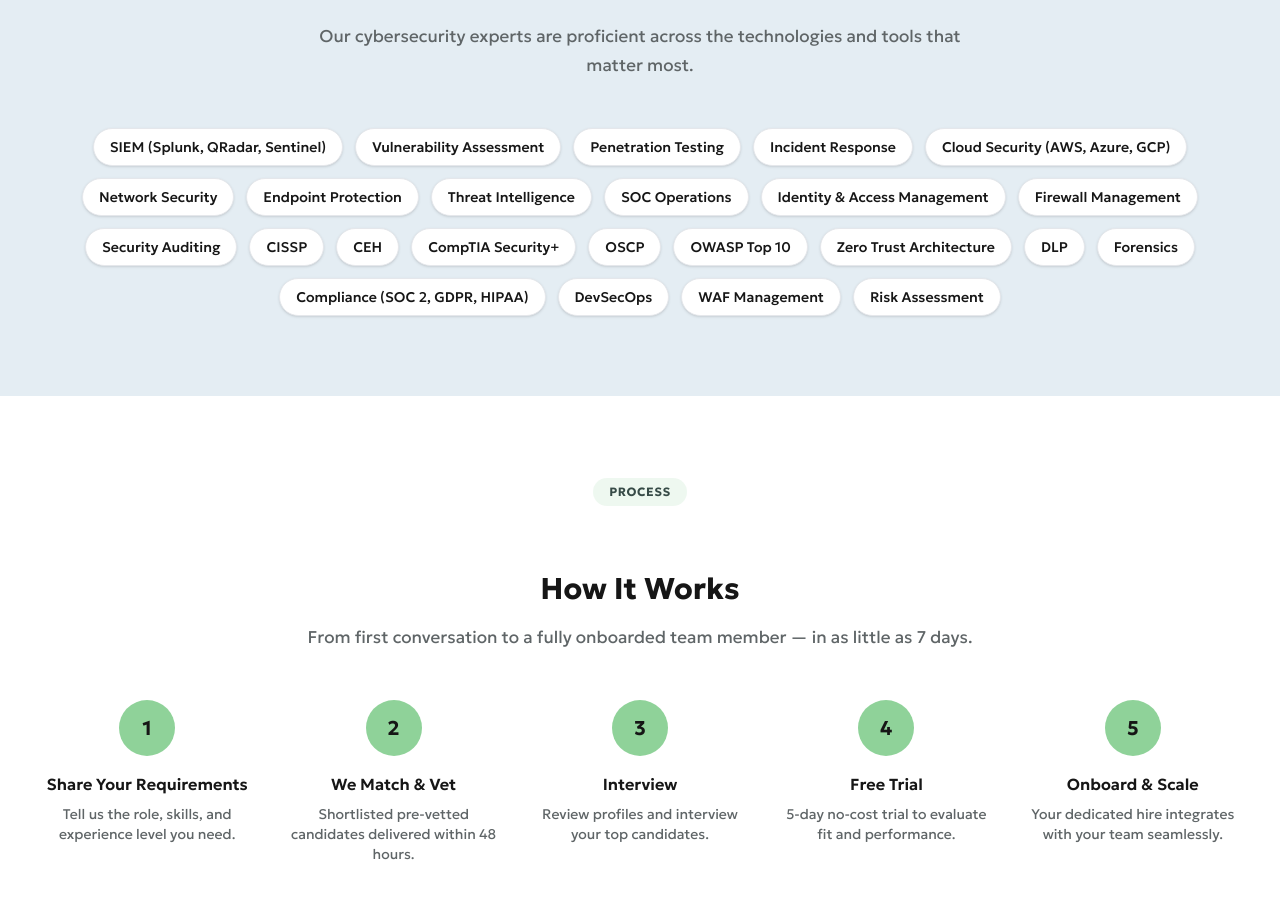
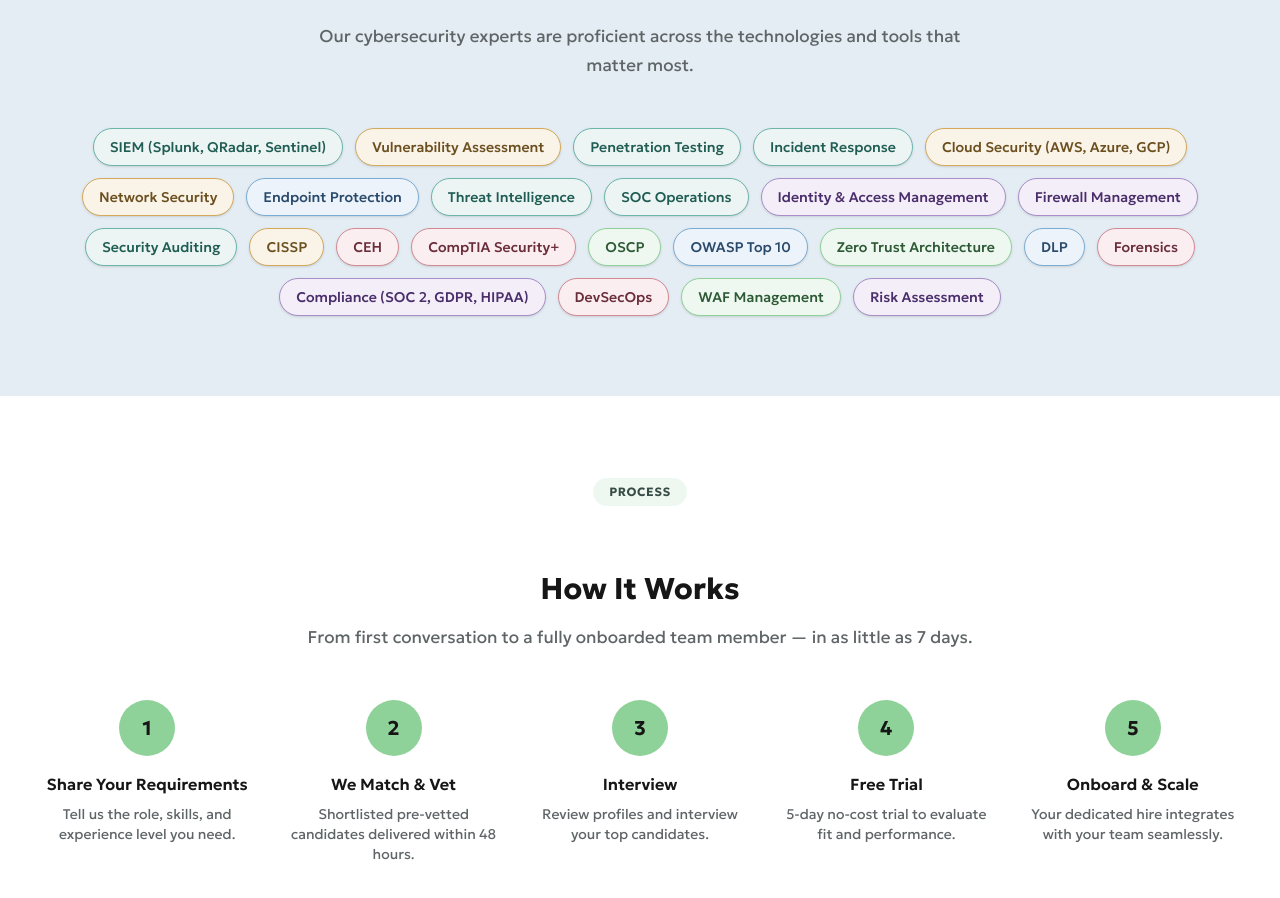
Before and after one commit to Zedtreeo/zedtreeo-website, a Next.js app: page /services/cyber-security-expert in a window 1280 px wide. Shown: the part 2085-2983 px from the top of the page. Built offline with nearby package versions, Linux system fonts and the light colour scheme.

Commit message:
feat: color-coded skill pills + fix service page padding

```diff
--- a/src/app/candidates/CandidateBrowser.tsx
+++ b/src/app/candidates/CandidateBrowser.tsx
@@ -9,6 +9,7 @@ import {
   type CandidateCategory,
   type Candidate,
 } from "@/lib/candidates-data";
+import { getSkillPillStyle } from "@/lib/skill-colors";
 
 const allCategories = Object.entries(candidateCategoryLabels) as [CandidateCategory, string][];
 const validCategories = new Set(Object.keys(candidateCategoryLabels));
@@ -252,13 +253,14 @@ function CandidateCard({ candidate }: { candidate: Candidate }) {
           {candidate.skills.slice(0, 5).map((skill) => (
             <span
               key={skill}
-              className="px-2.5 py-1 rounded bg-zt-near-white text-xs text-zt-headings font-medium"
+              className="px-2.5 py-1 rounded text-xs font-medium border"
+              style={getSkillPillStyle(skill)}
             >
               {skill}
             </span>
           ))}
           {candidate.skills.length > 5 && (
-            <span className="px-2.5 py-1 rounded bg-zt-near-white text-xs text-zt-body">
+            <span className="px-2.5 py-1 rounded bg-zt-near-white text-xs text-zt-body border border-zt-border">
               +{candidate.skills.length - 5} more
             </span>
           )}
--- a/src/app/services/[slug]/page.tsx
+++ b/src/app/services/[slug]/page.tsx
@@ -420,14 +420,10 @@ function ServicePageLayout({ page }: { page: NonNullable<ReturnType<typeof getSe
 
       <TrustBar />
 
-      <section className="py-zt-section px-6">
-        <div className="max-w-zt-narrow mx-auto">
-          <article
-            className="zt-blog-content"
-            dangerouslySetInnerHTML={{ __html: page.content }}
-          />
-        </div>
-      </section>
+      <article
+        className="zt-blog-content"
+        dangerouslySetInnerHTML={{ __html: page.content }}
+      />
 
       <CTASection
         title="Ready to Build Your Remote Team?"
--- a/src/components/ui/SkillPills.tsx
+++ b/src/components/ui/SkillPills.tsx
@@ -1,6 +1,7 @@
 "use client";
 
 import { useEffect, useRef } from "react";
+import { getSkillColor } from "@/lib/skill-colors";
 
 type Props = {
   skills: string[];
@@ -47,15 +48,23 @@ export default function SkillPills({
 
   return (
     <div ref={containerRef} className={`flex flex-wrap justify-center gap-3 ${className}`}>
-      {skills.map((skill) => (
+      {skills.map((skill) => {
+        const color = getSkillColor(skill);
+        return (
           <span
             key={skill}
             data-pill
-          className="px-4 py-2 rounded-full bg-white text-zt-headings text-sm font-medium shadow-sm border border-zt-border hover:border-zt-accent hover:text-zt-accent transition-colors"
+            className="px-4 py-2 rounded-full text-sm font-medium shadow-sm border transition-colors"
+            style={{
+              backgroundColor: color.bg,
+              borderColor: color.border,
+              color: color.text,
+            }}
           >
             {skill}
           </span>
-      ))}
+        );
+      })}
     </div>
   );
 }
--- /dev/null
+++ b/src/lib/skill-colors.ts
@@ -0,0 +1,63 @@
+/**
+ * Deterministic skill → color mapping.
+ * Uses a simple hash so the same skill always gets the same color,
+ * while visually distributing across 6 distinct tint groups.
+ *
+ * Palette derived from the Zedtreeo design system.
+ */
+
+type SkillColor = {
+  bg: string;
+  border: string;
+  text: string;
+};
+
+/* 6 tint groups — all accessible on white & light backgrounds */
+const palette: SkillColor[] = [
+  /* Green (Zedtreeo accent family) */
+  { bg: "#eef8f0", border: "#8FD299", text: "#2d5a35" },
+  /* Blue (cool/tech feel) */
+  { bg: "#edf3fa", border: "#7badd4", text: "#2a4a6b" },
+  /* Purple (creative/design) */
+  { bg: "#f3eef8", border: "#a98ec9", text: "#4a2d6b" },
+  /* Amber (warm/business) */
+  { bg: "#faf3e8", border: "#d4a95a", text: "#6b4f1f" },
+  /* Teal (professional/healthcare) */
+  { bg: "#edf5f4", border: "#6bb5aa", text: "#1f5c53" },
+  /* Rose (legal/compliance) */
+  { bg: "#faeef0", border: "#d48a95", text: "#6b2d3a" },
+];
+
+/** Simple djb2-style hash → deterministic bucket */
+function hashStr(s: string): number {
+  let h = 5381;
+  for (let i = 0; i < s.length; i++) {
+    h = ((h << 5) + h + s.charCodeAt(i)) | 0;
+  }
+  return Math.abs(h);
+}
+
+const cache = new Map<string, SkillColor>();
+
+export function getSkillColor(skill: string): SkillColor {
+  const key = skill.toLowerCase().trim();
+  const cached = cache.get(key);
+  if (cached) return cached;
+
+  const color = palette[hashStr(key) % palette.length];
+  cache.set(key, color);
+  return color;
+}
+
+/**
+ * Returns Tailwind-compatible class strings for candidate card pills.
+ * Used in CandidateBrowser where pills sit on white card backgrounds.
+ */
+export function getSkillPillStyle(skill: string): React.CSSProperties {
+  const color = getSkillColor(skill);
+  return {
+    backgroundColor: color.bg,
+    borderColor: color.border,
+    color: color.text,
+  };
+}
```
Lines whose indentation alone changed are shown as unchanged.
